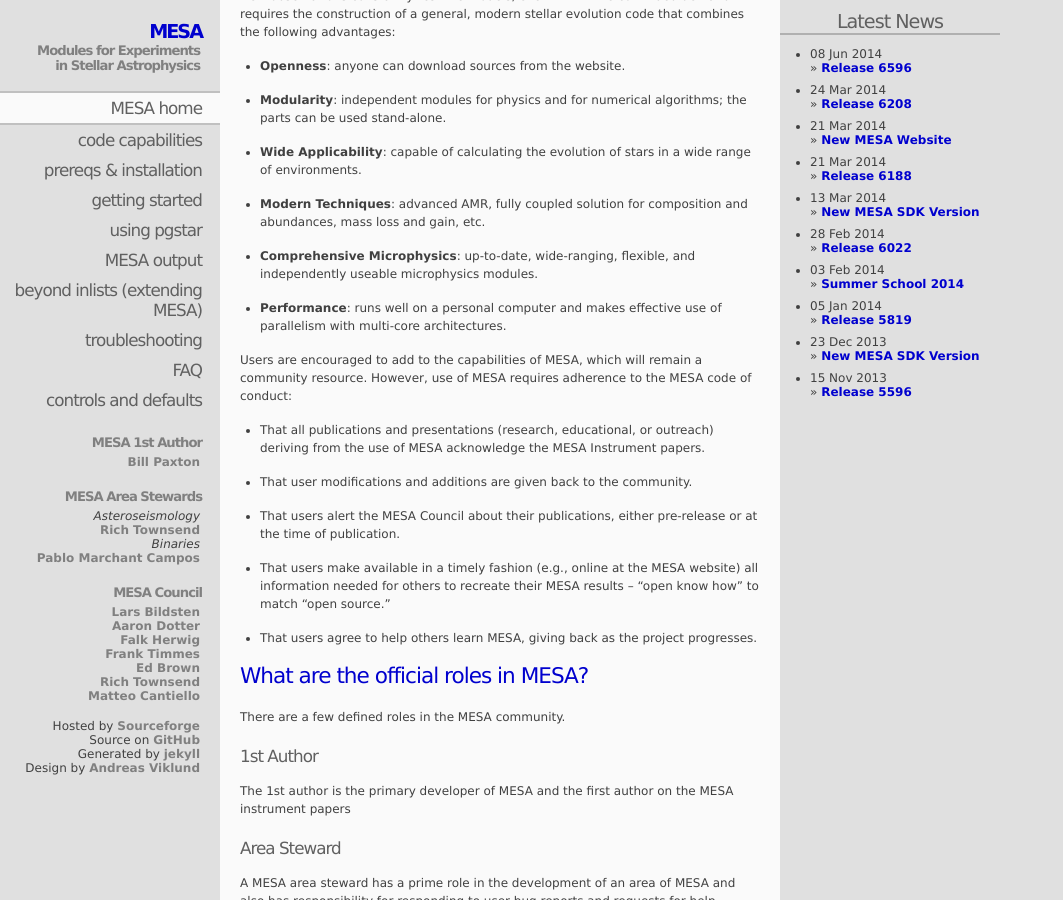
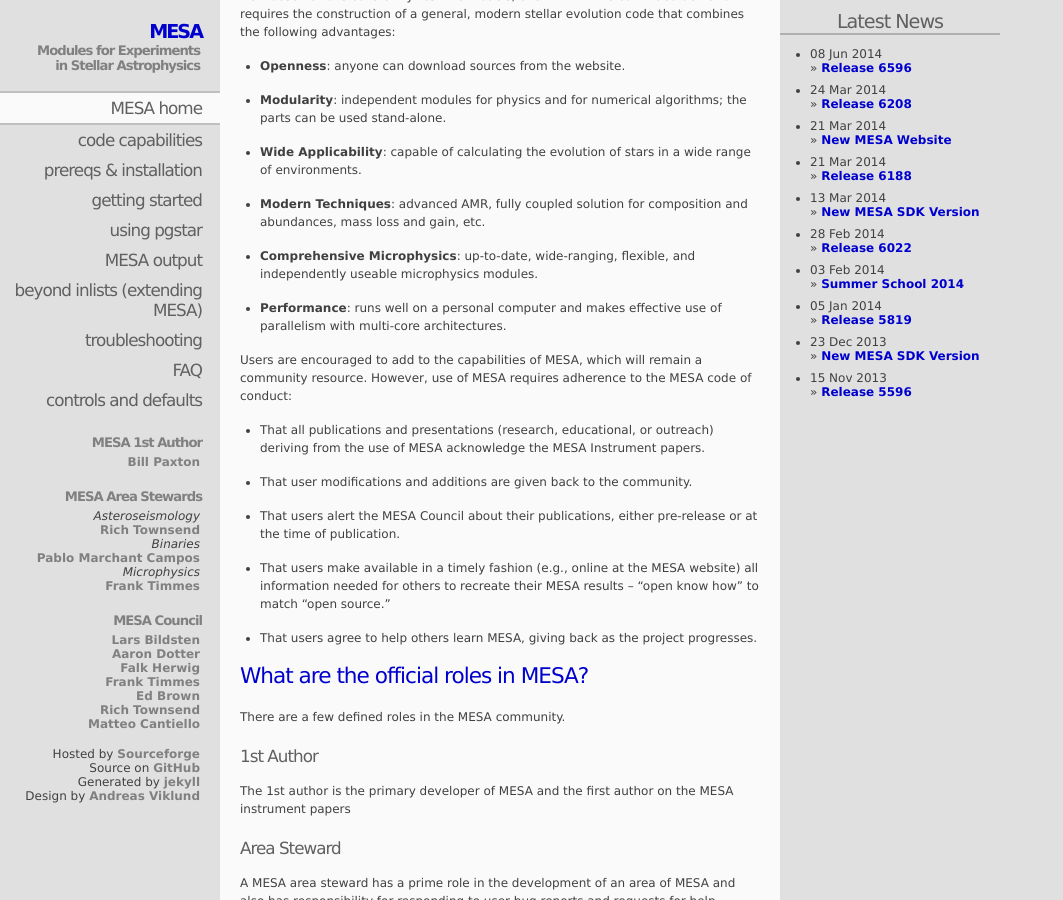
Before and after one commit to MESAHub/mesa-website, a Jekyll site: the page built from 00-index.markdown, in a window 1280 px wide and 900 px high, scrolled down 306 px. Shown: the whole window, without its empty margins (0-1063 px from the left). Built offline with Jekyll 4.4.1, drawn with Linux system fonts in a browser that asks for light colours; Markdown is read by kramdown in place of the engine named in the settings.

Commit message:
add frank to area stewards

```diff
--- a/_includes/leftside.html
+++ b/_includes/leftside.html
@@ -26,6 +26,8 @@
   <li><a href="http://www.astro.wisc.edu/~townsend">Rich Townsend</a></li>
   <li><i>Binaries</i>
   <li><a href="http://www.astro.uni-bonn.de/~pablo/">Pablo Marchant Campos</a></li>
+  <li><i>Microphysics</i>
+  <li><a href="http://cococubed.asu.edu/">Frank Timmes</a></li>
 </ul>
 
 <h3><a href="/#role-council">MESA Council</a></h3>
```
